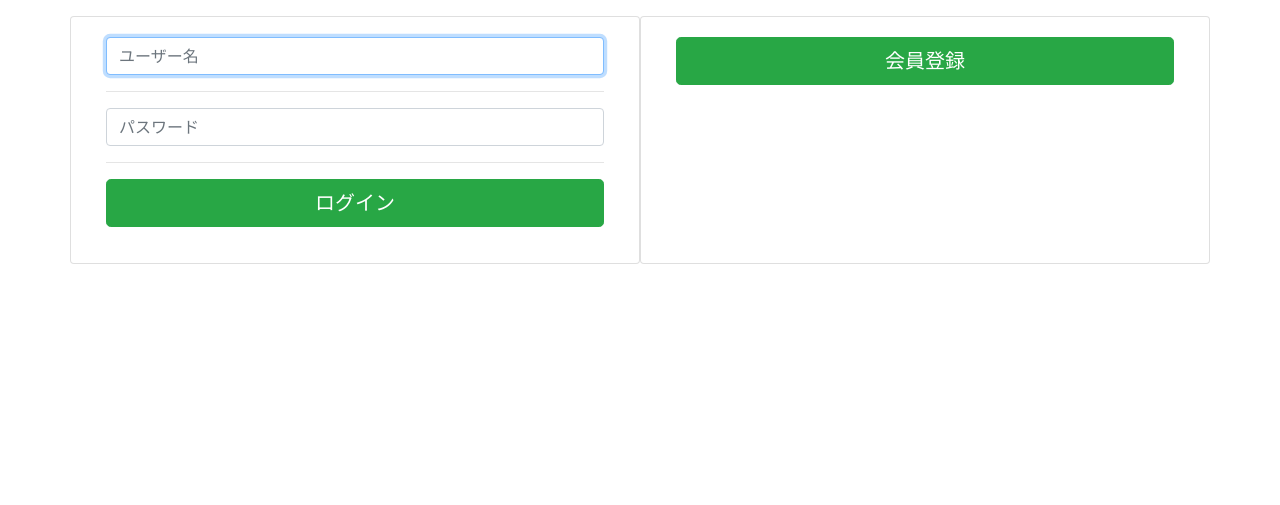
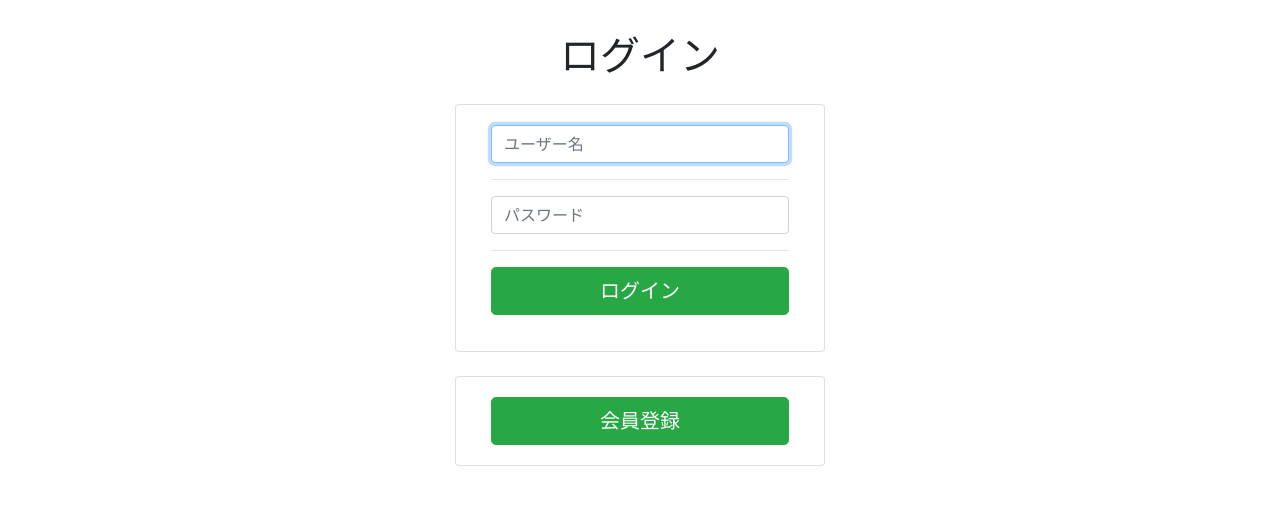
Before and after one commit to inaba1203mpka/sal_server_test, a Django app: page /login/ in a window 1280 px wide. Shown: the part 56-561 px from the top of the page. Run offline with Django 3.2, Linux system fonts and the light colour scheme; some libraries are stand-ins or nearby versions.

Commit message:
topとbaseの改良(未完成)

```diff
--- a/sal_server/system/templates/system/login.html
+++ b/sal_server/system/templates/system/login.html
@@ -2,8 +2,15 @@
 {% block content %}
 <div class="row">
     <!-- 左側、ログインエリア -->
-    <div class="card col-md-6">
+    <div class="container">
+        <div class="row no-gutters">
+          <div class="col-md-4 offset-md-4">
+            <h1 class="my-3 text-center">ログイン</h1>
+          </div>
+        </div>
+    <div class="card col-md-4 offset-md-4 mt-2">
         <div class="card-body">
+
             <form action="{% url 'system:login' %}" method="POST">
                 {{ form.non_field_errors }}
                 {% for field in form %}
@@ -19,10 +26,11 @@
     </div><!-- 左側、ログインエリアおわり -->
 
     <!-- 右側、会員登録エリア -->
-    <div class="card col-md-6">
+    <div class="card col-md-4 offset-md-4 mt-4">
         <div class="card-body">
             <a href="{% url 'system:user_create' %}" class="btn btn-success btn-lg btn-block" >会員登録</a>
         </div>
     </div><!-- 右側、会員登録エリアおわり -->
 </div>
+</div>
 {% endblock %}
```
